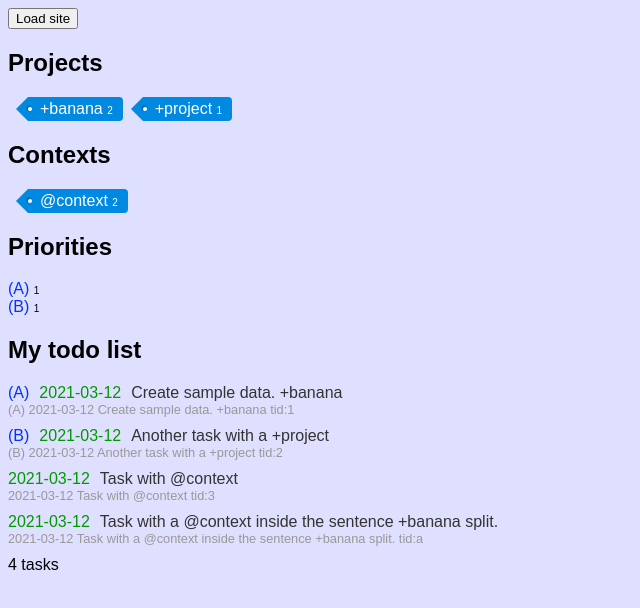
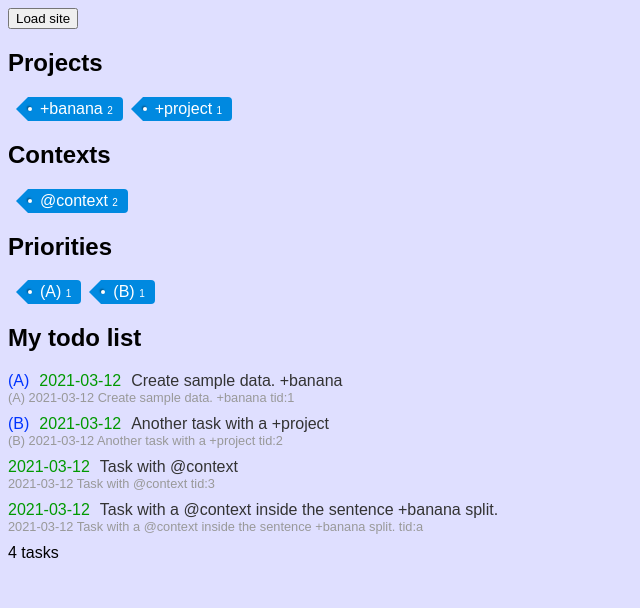
Before and after one commit to y0mbo/todo.txt, a React (Create React App) app: page / in a window 1280 px wide. Both pictures are taken after a click on the button "Load site". Shown: the top 608 px of the page, without its empty margins (0-640 px from the left). Built offline with nearby package versions, Linux system fonts and the light colour scheme.

Commit message:
Added tag styles to the Priorities list

```diff
--- a/src/components/Priorities.js
+++ b/src/components/Priorities.js
@@ -1,15 +1,6 @@
 import React from "react";
 import css from "styled-components";
-import { TagCount } from "../css/style.js";
-
-const Tags = css.ul`
-  margin: 1em 0 0;
-	padding: 0;
-	list-style: none;
-`;
-const Priority = css.span`
-  color: #0033ff;
-`;
+import { Tags, Tag, TagAnchor, TagCount } from "../css/style.js";
 
 class Priorities extends React.Component {
   render() {
@@ -22,10 +13,11 @@ class Priorities extends React.Component {
         {header}
         <Tags>
           {Object.keys(this.props.priorities).map((key) => (
-            <li key={key}>
-              <Priority>({key})</Priority>{" "}
-              <TagCount>{this.props.priorities[key]}</TagCount>
-            </li>
+             <Tag key={key}>
+             <TagAnchor>
+               ({key}) <TagCount>{this.props.priorities[key]}</TagCount>
+             </TagAnchor>
+           </Tag>
           ))}
         </Tags>
       </div>
```
